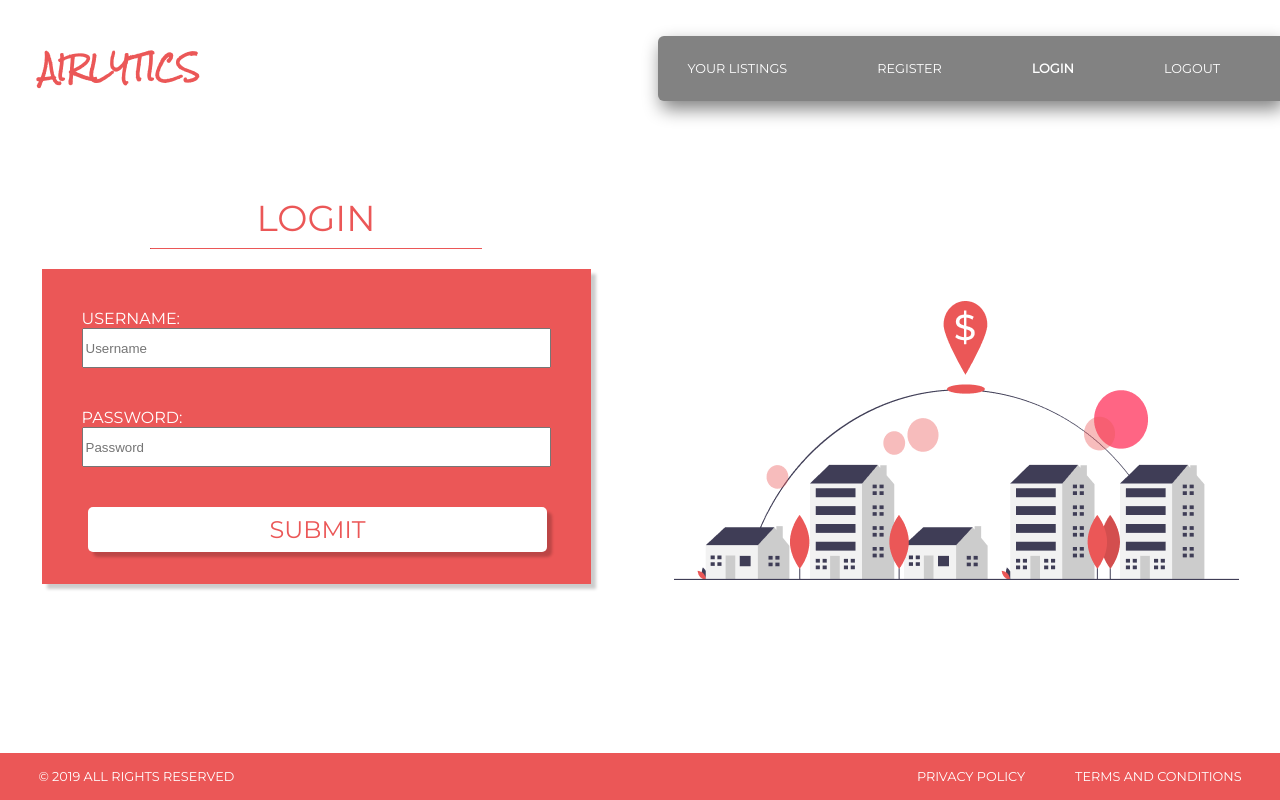
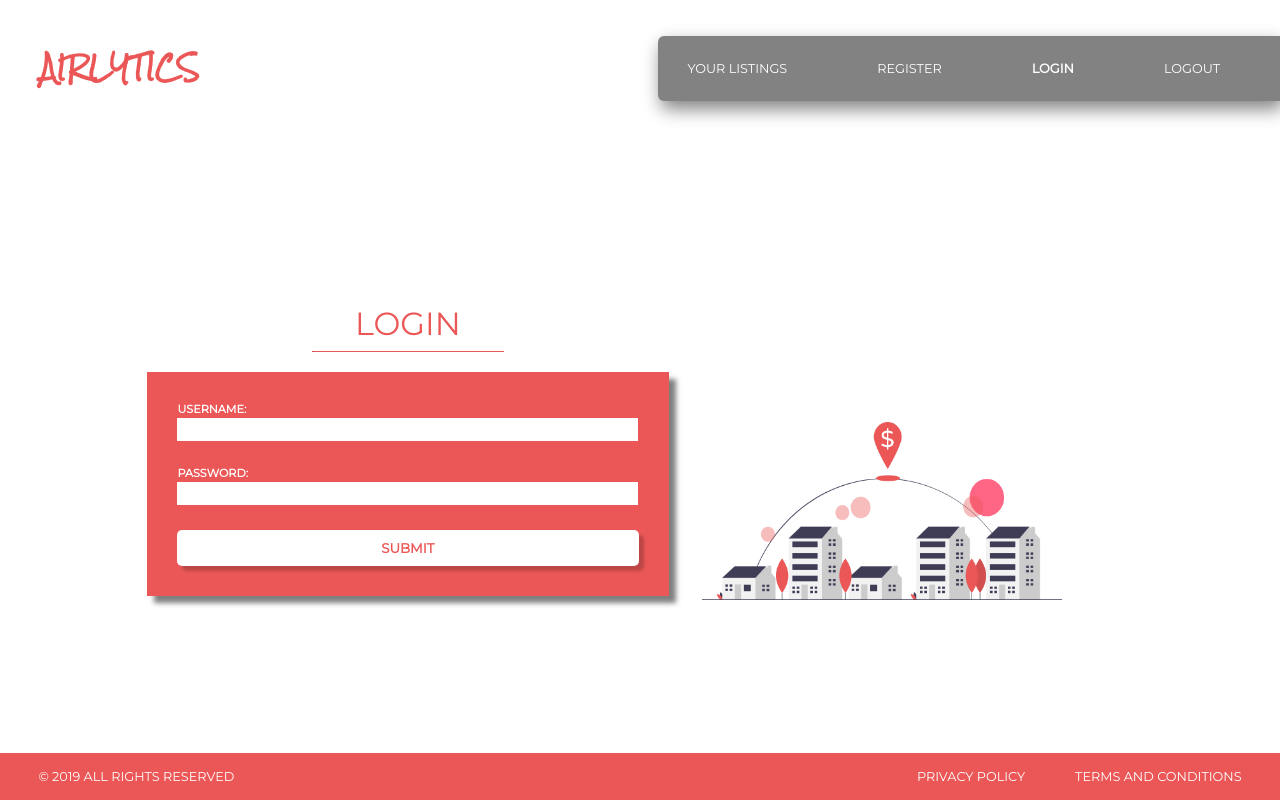
Before and after one commit to airbnb-price-opt/front-end, a React (Create React App) app in the folder airbnb-opt-price/: page / in a window 1280 px wide. Built offline with nearby package versions, Linux system fonts and the light colour scheme.

Commit message:
Matched Login/Register image to same proportions on both screens

```diff
--- a/airbnb-opt-price/src/StyledComps.js
+++ b/airbnb-opt-price/src/StyledComps.js
@@ -288,12 +288,12 @@ export const StyledListingsCardContent = styled.div`
 
 //Login Form Styles
 export const LoginContainerDiv = styled.div`
-    /* width: 80%; */
+    font-family: 'Montserrat', sans-serif;
     display: flex;
-    margin-top: 50px;
     justify-content: space-around;
+    color: white;
+    margin: 161px 13% 0px 13%;
     align-items: flex-end;
-    align-content: center;
     @media(max-width: 1000px)
     {
         flex-direction: column;
@@ -317,10 +317,9 @@ export const LoginForm = styled.form`
     flex-direction: column;
     align-items: center;
     /* padding-left: 50px; */
-    height: 315px;
-    width: 549px;
+    padding: 30px;
     color: white;
-    box-shadow: 5px 5px 3px rgba(0, 0, 0, 0.2);
+    box-shadow: 7px 7px 5px rgba(0,0,0,0.5);
     @media(max-width: 1200px)
     {
         width: 420px
@@ -342,10 +341,12 @@ export const LoginForm = styled.form`
     input
     {
         width: 461px;
-        height: 34px;
+        margin-bottom: 25px;
+        padding: 4px 0%;
+        border: none;
         @media(max-width: 1200px)
         {
-            width: 390px
+            width: 390px;
         }
         @media(max-width: 1000px)
         {
@@ -362,23 +363,29 @@ export const LoginForm = styled.form`
     }
     label
     {
-        margin-top: 40px;
-        font-family: Montserrat;
-
+        /* margin-top: 24px; */
+        font-family: 'Montserrat', sans-serif;
+        font-size: .7rem;
+        font-weight: bold;
+        padding-bottom: 2px;
     }
     button
     {
+        width: 462px;
         background-color: white;
-        color: ${appRed};
-        box-shadow: 5px 5px 3px rgba(0, 0, 0, 0.2);
-        width: 459px;
-        height: 45px;
+        border: none;
         border-radius: 5px;
-        border: none;
-        margin-left: 3px;
-        margin-top: 40px;
-        font-size: 24px;
-        font-family: Montserrat;
+        padding: 10px;
+        color: #eb5757;
+        font-weight: bold;
+        font-family: 'Montserrat', sans-serif;
+        box-shadow: 5px 5px 3px rgba(0,0,0,0.2);
+
+        &:hover{
+            transition: transform .2s;
+            transform: scale(1.1);
+            cursor: pointer;
+        }
         @media(max-width: 1200px)
         {
             width: 390px
@@ -400,14 +407,15 @@ export const LoginForm = styled.form`
 
 export const LoginFormContainer = styled.div`
     display: flex;
-    flex-flow: column nowrap;
+    flex-direction: column;
     align-items: center;
+    width: 40%;
 
     h2
     {
         color: ${appRed};
         font-weight: normal;
-        font-size: 36px;
+        font-size: 2rem;
         margin-bottom: 0px;
         font-family: Montserrat;
     }
@@ -415,13 +423,14 @@ export const LoginFormContainer = styled.div`
     {
         border-color: ${appRed};
         border-top: none;
-        width: 60%;
+        width: 50%;
         margin-bottom: 20px;
     }
 `;
 
 export const LoginImage = styled.div`
-
+    margin-bottom: -8px;
+    width: 38%;
     @media(max-width: 580px)
     {
         display: none;
@@ -463,7 +472,7 @@ export const RegisterPageDiv = styled.div`
     display: flex;
     justify-content: space-around;
     color: white;
-    /* margin: 10px 13% 0px 13%; */
+    margin: 10px 13% 0px 13%;
     align-items: flex-end;
 `
 
@@ -492,6 +501,7 @@ export const RegisterLabel = styled.label`
 
 export const RegisterFormButton = styled.button`
     background-color: white;
+    border: none;
     margin-left: 3%;
     border-radius: 5px;
     padding: 10px;
@@ -508,11 +518,11 @@ export const RegisterFormButton = styled.button`
 `
 
 export const RegisterImageDiv = styled.div`
-    margin-bottom: -4px;
-    width: 40%;
+    margin-bottom: -8px;
+    width: 38%;
 `
 
-export const RegisterImage = styled.img`
+export const UndrawImage = styled.img`
     width: 100%;
 `;
 
--- a/airbnb-opt-price/src/components/Login.js
+++ b/airbnb-opt-price/src/components/Login.jsx
@@ -1,7 +1,7 @@
 import React, { useState } from 'react';
 import { connect } from 'react-redux';
 import { loginUser } from '../store/actions';
-import {LoginContainerDiv, LoginForm, LoginFormContainer, LoginImage, LoginFormLabelInputDiv} from '../StyledComps'
+import {LoginContainerDiv, LoginForm, LoginFormContainer, LoginImage, LoginFormLabelInputDiv, UndrawImage} from '../StyledComps'
 
 const Login = (props) => {
 
@@ -44,7 +44,6 @@ const Login = (props) => {
                         <input
                             type="text"
                             name="username"
-                            placeholder="Username"
                             onChange={handleChanges}
                         />
                     </LoginFormLabelInputDiv>
@@ -55,7 +54,6 @@ const Login = (props) => {
                         <input
                             type="password"
                             name="password"
-                            placeholder="Password"
                             onChange={handleChanges}
                         />
                     </LoginFormLabelInputDiv>
@@ -63,7 +61,7 @@ const Login = (props) => {
                 </LoginForm>
             </LoginFormContainer>
             <LoginImage>
-                <img src={require(`../assets/bnb.png`)} alt="listing and money" />
+                <UndrawImage src={require(`../assets/bnb.png`)} alt="listing and money" />
             </LoginImage>
         </LoginContainerDiv>
     )
--- a/airbnb-opt-price/src/components/Register.js
+++ b/airbnb-opt-price/src/components/Register.jsx
@@ -18,7 +18,7 @@ import {
     RegisterH1,
     RegisterHeader,
     LeftColumnDiv,
-    RegisterImage
+    UndrawImage
 } from '../StyledComps';
 
 const Register = (props) => {
@@ -77,7 +77,7 @@ const Register = (props) => {
                 </RegisterForm>
             </LeftColumnDiv>
             <RegisterImageDiv>
-                <RegisterImage src={require('../imgs/bnb.png')} alt="Listing and Money" />
+                <UndrawImage src={require('../imgs/bnb.png')} alt="Listing and Money" />
             </RegisterImageDiv>
         </RegisterPageDiv>
     )
```
